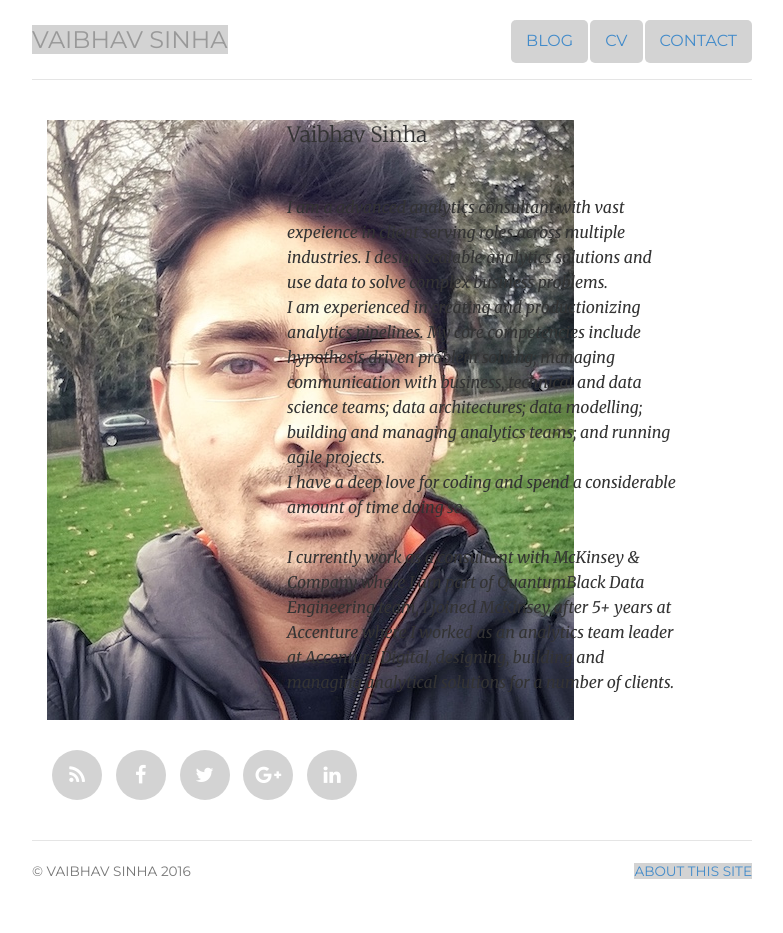
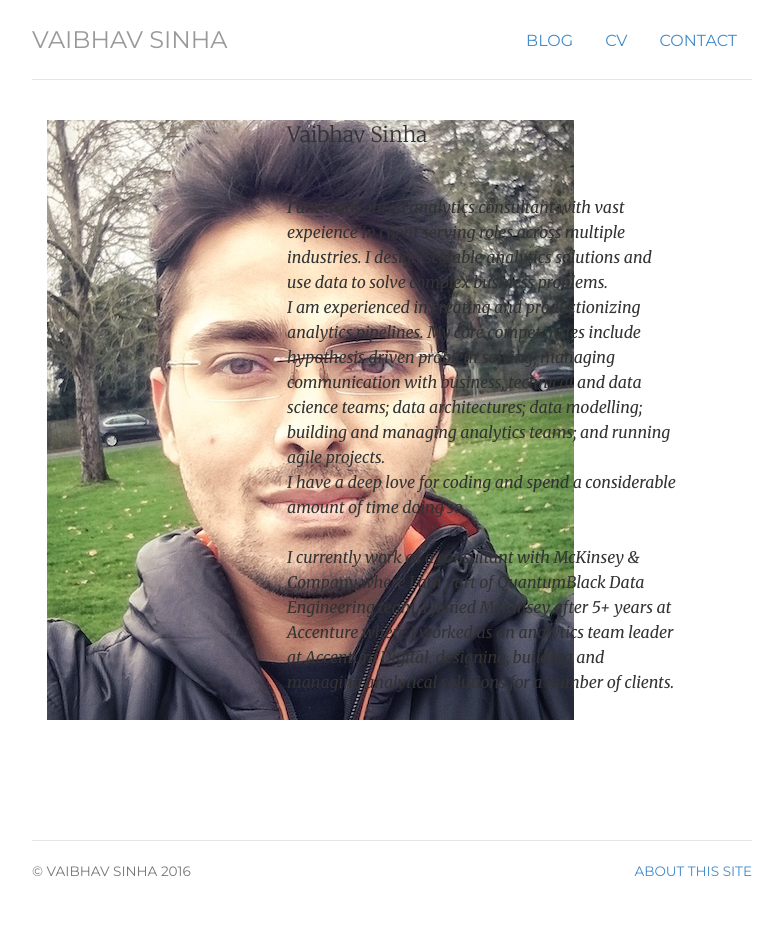
Before and after one commit to sinhav/sinhav.github.io, a Jekyll site: the page built from index.html, in a window 1280 px wide. Shown: the whole page, without its empty margins (248-1031 px from the left). Built offline with Jekyll 4.4.1, drawn with Linux system fonts in a browser that asks for light colours; nearby versions of some CDN libraries.

Commit message:
Update style.css

```diff
--- a/css/style.css
+++ b/css/style.css
@@ -175,7 +175,3 @@ a.socialIcon:hover, .socialHoverClass {
 	-ms-transition: all 0.8s;
 	transition: all 0.8s;
 }
-
-a {
- background-color: #D3D3D3;
-}
```
